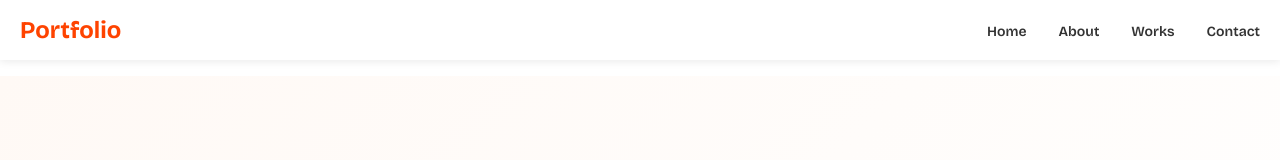
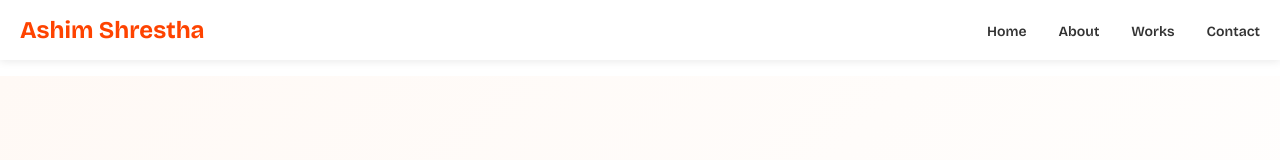
Before and after one commit to ashim1412/ashim1412.github.io, a website: page index.html in a window 1280 px wide. Shown: the top 160 px of the page. Drawn offline with nearby package versions, Linux system fonts and the light colour scheme.

Commit message:
Update index.html

```diff
--- a/index.html
+++ b/index.html
@@ -4,7 +4,7 @@
 <head>
     <meta charset="UTF-8">
     <meta name="viewport" content="width=device-width, initial-scale=1.0">
-    <title>Resume</title>
+    <title>Ashim Shrestha | Data Analyst | Data Driven Decision</title>
     <link href="https://fonts.googleapis.com/css2?family=Bricolage+Grotesque:wght@400;500;600;700&display=swap"
         rel="stylesheet">
     <link rel="stylesheet" href="css/styles.css">
@@ -28,7 +28,7 @@
     <!-- Header -->
     <header>
         <nav class="container">
-            <div class="logo">Portfolio</div>
+            <div class="logo">Ashim Shrestha</div>
             <ul class="nav-menu">
                 <li><a href="#home">Home</a></li>
                 <li><a href="#about">About</a></li>
```
